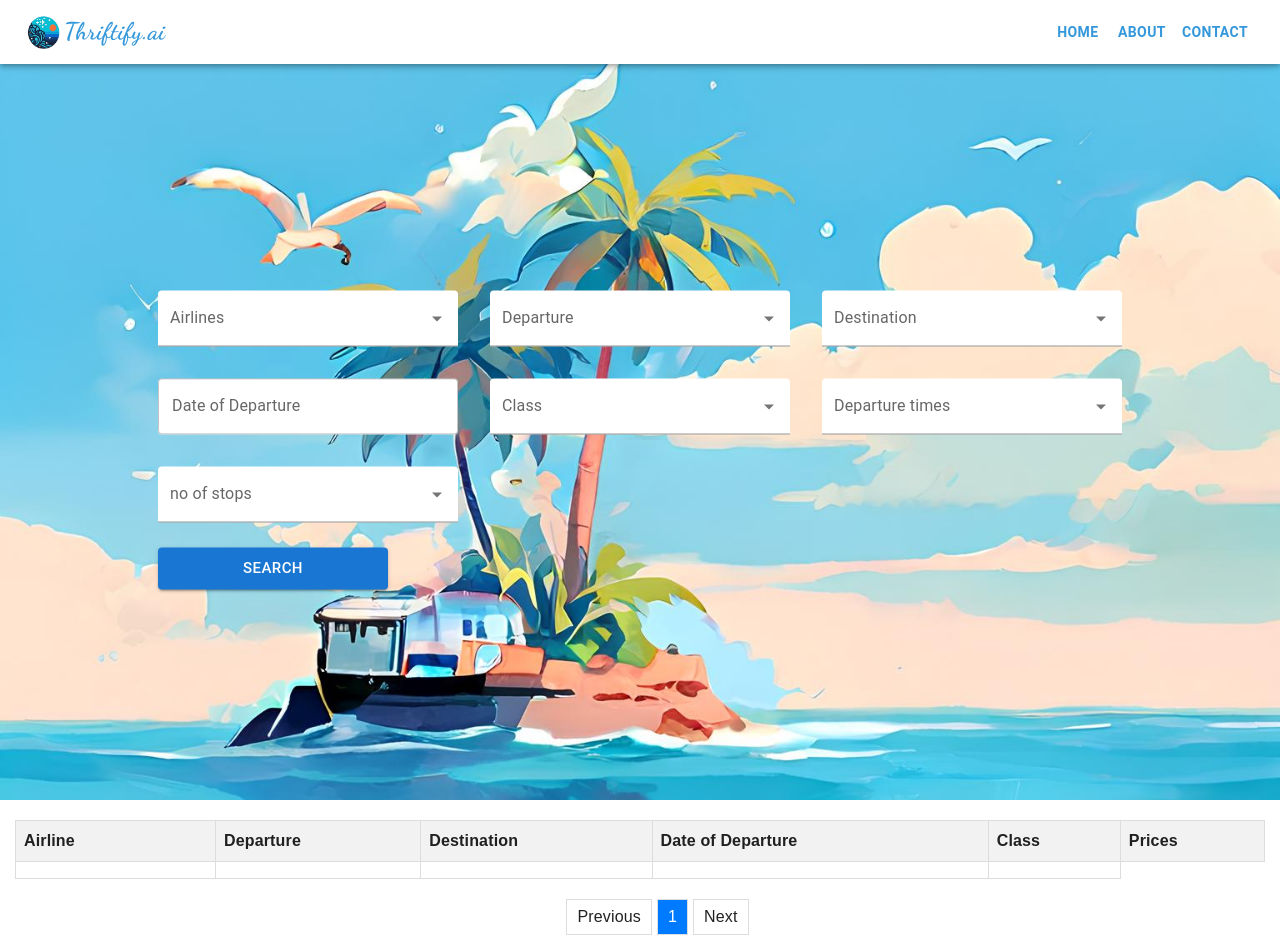
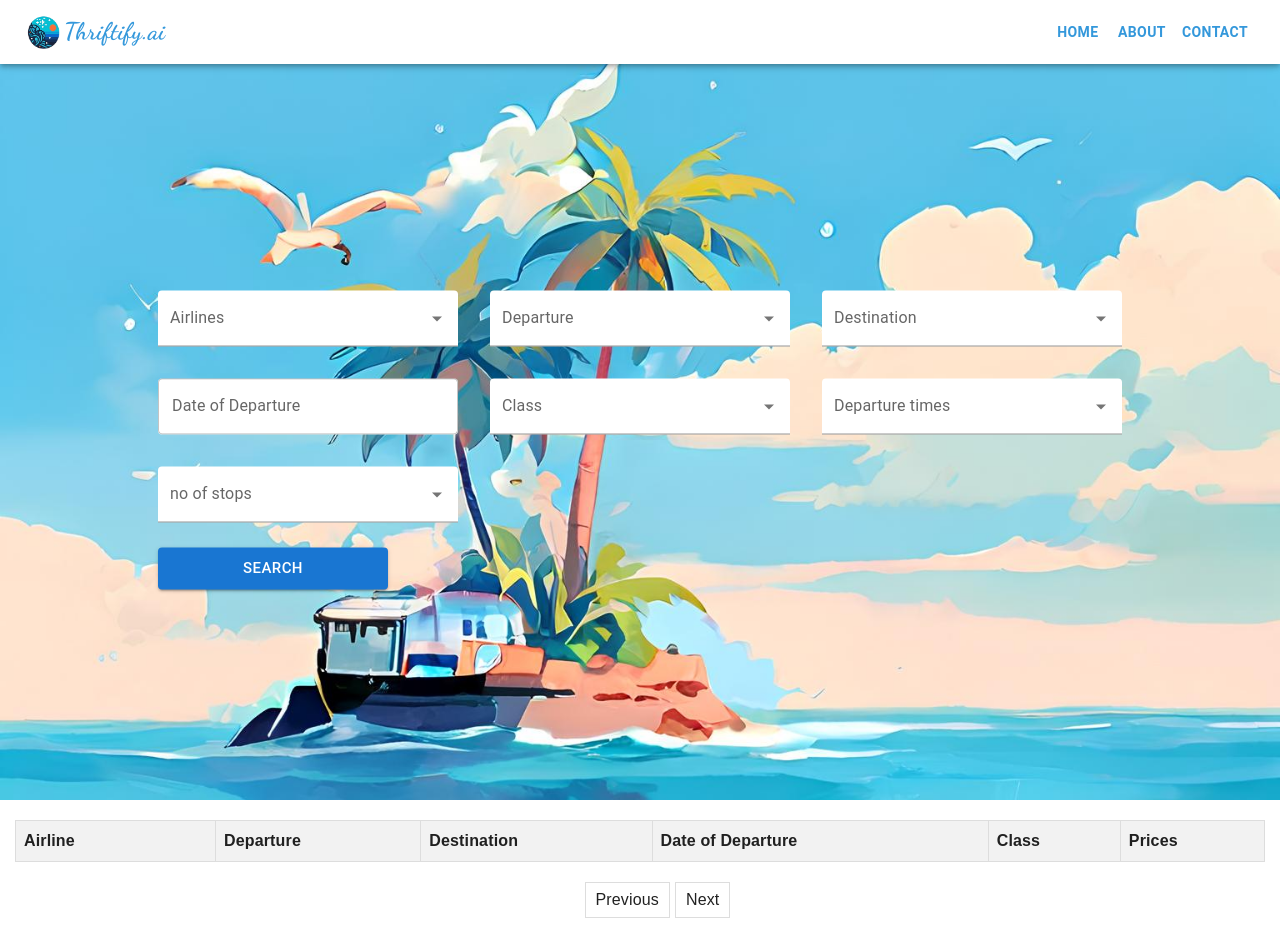
Before and after one commit to suyog200/Thrifty, a React (Vite) app in the folder Thrifty-app/: page / in a window 1280 px wide. Shown: the top 952 px of the page. Built offline with nearby package versions, Linux system fonts and the light colour scheme.

Commit message:
displayed data on table.

```diff
--- a/Thrifty-app/src/components/Table.jsx
+++ b/Thrifty-app/src/components/Table.jsx
@@ -13,7 +13,8 @@ const Table = ({predictedData, airlines, source, destination, classType, date})
 
   console.log(predictedData);
 
-  const predictedDataArray = [predictedData];
+  const predictedDataArray = Object.values(predictedData);
+  console.log(predictedDataArray);
 
   const displayData = predictedDataArray ?
   predictedDataArray.slice(pagesVisited, pagesVisited + recordsPerPage)
@@ -26,7 +27,7 @@ const Table = ({predictedData, airlines, source, destination, classType, date})
           <td>{destination}</td>
           <td>{date}</td>
           <td>{classType}</td>
-          {/* <td>{row.predictedData[index + 1]}</td> */}
+          <td>{row}</td>
         </tr>
       );
     }) :
--- a/Thrifty-app/src/pages/Home.jsx
+++ b/Thrifty-app/src/pages/Home.jsx
@@ -148,7 +148,7 @@ const Home = () => {
         </Button>
       </div>
       <Table predictedData={predictedData} airlines={airlines?.label} source={source?.label} destination={destination?.label} classType={classType?.label}
-      date={date}
+      date={dayjs(date).format("YYYY-MM-DD")}
       />
     </div>
   );
```
